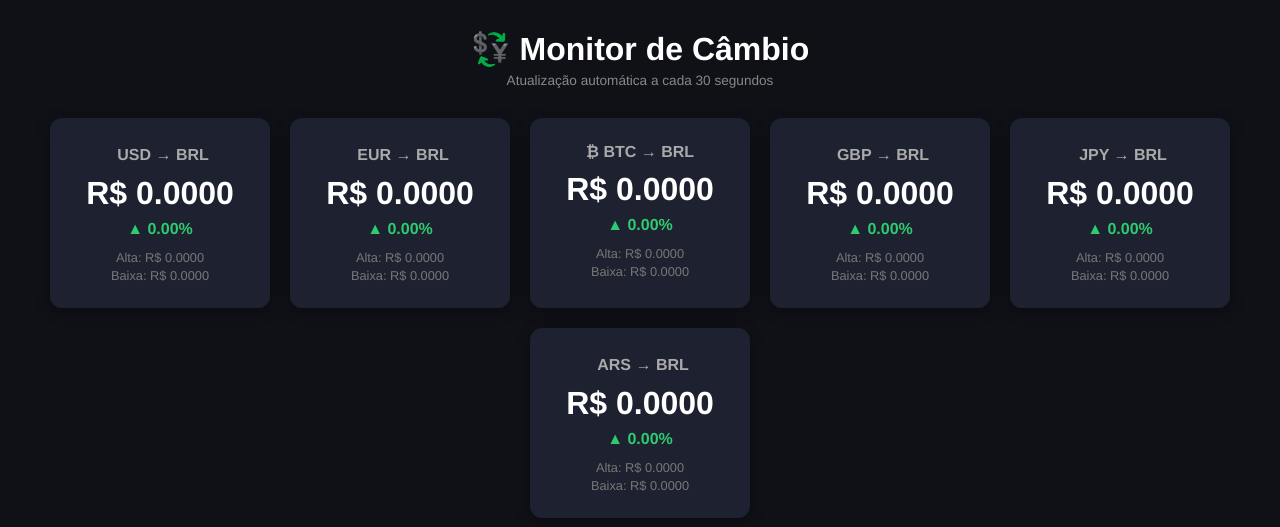
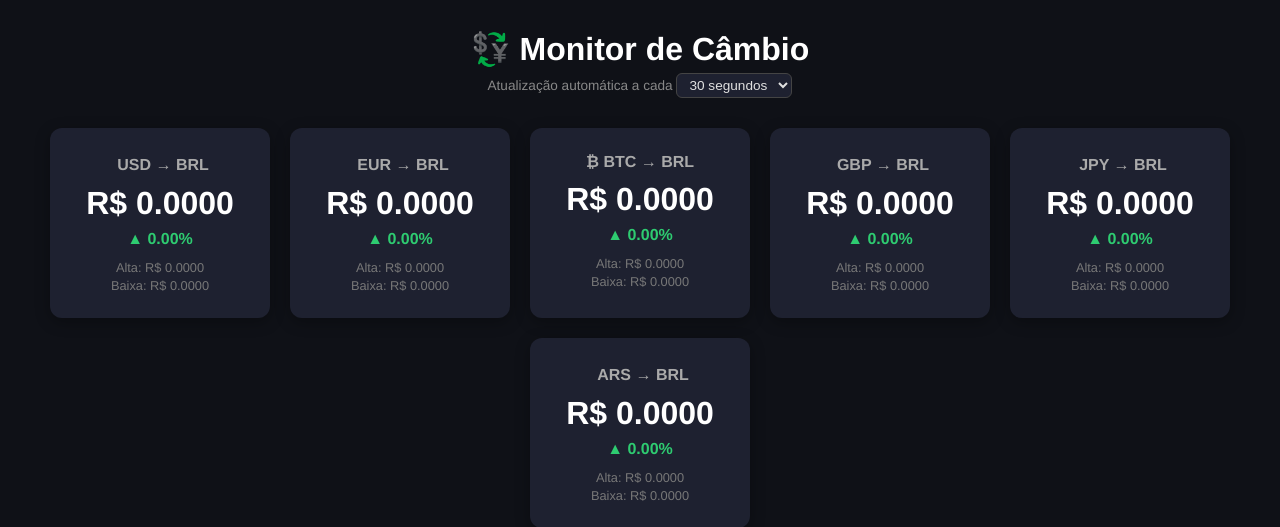
Before and after one commit to MatheusSantos9029/monitor-cambio, a Flask app: page / in a window 1280 px wide. Shown: the top 527 px of the page. Run offline with Flask 3, Linux system fonts and the light colour scheme; data that the repository does not hold is empty; some libraries are stand-ins or nearby versions.

Commit message:
feat: adiciona botão de intervalo de atualização

```diff
--- a/static/style.css
+++ b/static/style.css
@@ -101,3 +101,13 @@ h1 {
     border-radius: 3px;
     margin-right: 6px;
 }
+
+#intervalo {
+    background-color: #1e2130;
+    color: #e0e0e0;
+    border: 1px solid #444;
+    border-radius: 6px;
+    padding: 3px 8px;
+    font-size: 0.85rem;
+    cursor: pointer;
+}
--- a/templates/index.html
+++ b/templates/index.html
@@ -10,7 +10,13 @@
 </head>
 <body>
     <h1>💱 Monitor de Câmbio</h1>
-    <p class="subtitulo">Atualização automática a cada 30 segundos</p>
+    <p class="subtitulo">Atualização automática a cada
+    <select id="intervalo" onchange="alterarIntervalo()">
+        <option value="30000">30 segundos</option>
+        <option value="60000">1 minuto</option>
+        <option value="300000">5 minutos</option>
+    </select>
+    </p>
 
     <div class="cards">
         {% for moeda, dados in cotacoes.items() %}
@@ -121,8 +127,16 @@
             }
         }
 
-        atualizar();
-        setInterval(atualizar, 30000);
+        let intervaloAtual;
+
+function alterarIntervalo() {
+    const valor = parseInt(document.getElementById('intervalo').value);
+    clearInterval(intervaloAtual);
+    intervaloAtual = setInterval(atualizar, valor);
+}
+
+atualizar();
+intervaloAtual = setInterval(atualizar, 30000);
     </script>
 </body>
 </html>
```
